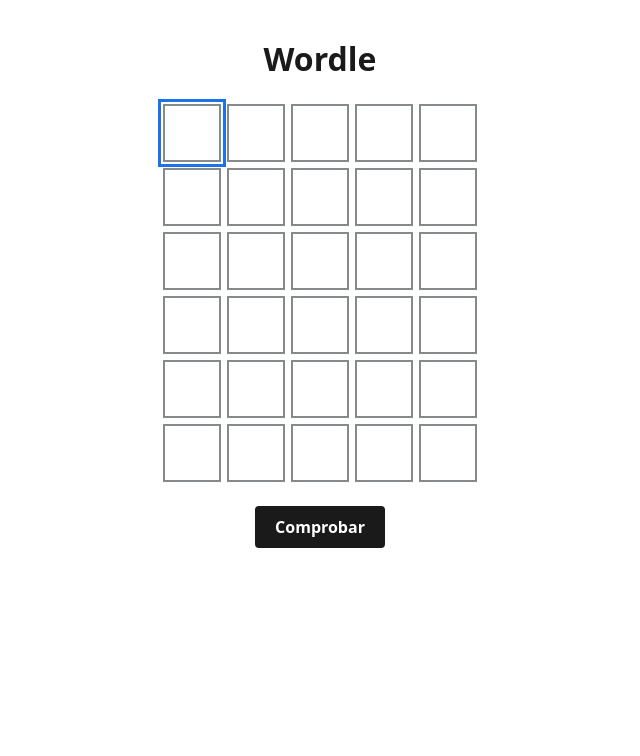
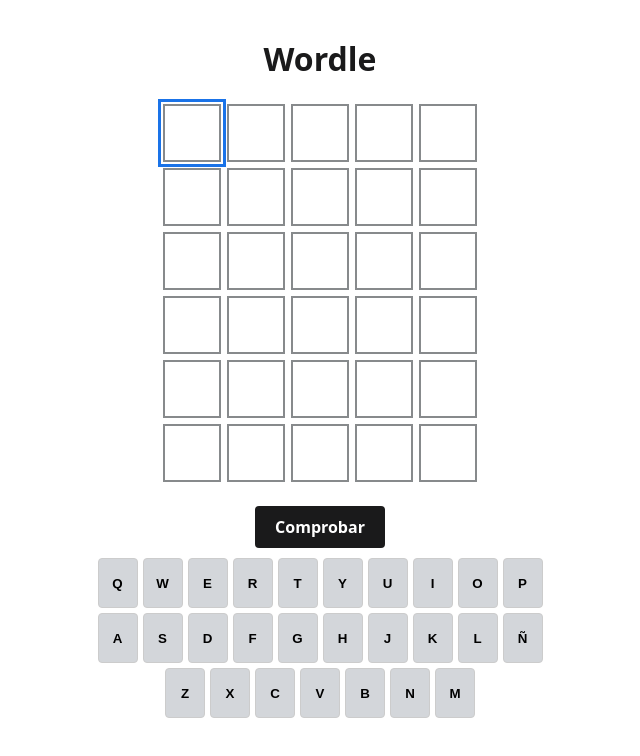
Before and after one commit to dariioosm/wordleDesin, a React (Vite) app in the folder wordle/: page / in a window 1280 px wide. Shown: the top 756 px of the page, without its empty margins (320-960 px from the left). Built offline with nearby package versions, Linux system fonts and the light colour scheme.

Commit message:
Funcion teclado (sin colores en las teclas)

```diff
--- a/wordle/src/App.jsx
+++ b/wordle/src/App.jsx
@@ -1,8 +1,9 @@
 import { useEffect, useState } from 'react'
 import Casilla from './components/casilla/Casilla.jsx'
+import Teclado from './components/teclado/Teclado.jsx'
 
 /*
-  TODO añadir aria-label fila columna estado y añadir bordes distintivos por si daltonismo
+  TODO añadir componente teclado que tenga letras coloreadas de la misma forma que en tablero
   */
 
 const FILAS = 6
@@ -44,7 +45,7 @@
   const ultimo = filaActual > 0 ? intentos[filaActual - 1].join('') : ''
   const ganada = ultimo === SOLUCION
   const terminada = ganada || filaActual === FILAS
-
+  const [coloresTecla, setColoresTecla] = useState({})
   useEffect(() => {
     //* Lleva el cursor a la primera casilla en la que se puede escribir
     document.querySelector('.casilla:enabled')?.focus()
@@ -95,7 +96,16 @@
 
     setFilaActual(filaActual + 1)
   }
-
+  function pulsarTecla(letra){
+    if(terminada)return
+    if (!/^[A-ZÑ]?$/.test(letra)) return
+    const fila= intentos[filaActual]
+    const c = fila.findIndex(letra=>letra=='')
+    if(c==-1 )return
+    const copia = intentos.map((fila)=>[...fila])
+    copia[filaActual][c]=letra
+    setIntentos(copia)
+  }
  return (
     <form className="juego" onSubmit={comprobar}>
       <h1>Wordle</h1>
@@ -131,6 +141,7 @@
           Comprobar
         </button>
       )}
+      <Teclado onPulsar={pulsarTecla} colores={{}}/>
     </form>
   )
 }
--- /dev/null
+++ b/wordle/src/components/teclado/Teclado.css
@@ -0,0 +1,39 @@
+.teclado{
+    display: flex;
+    flex-direction: column;
+    gap: 5px;
+    padding: 10px;
+}
+
+.fila-tecla{
+    display: flex;
+    justify-content: center;
+    gap: 5px;
+}
+
+.tecla {
+  width: 40px;
+  height: 50px;
+  border: 1px solid #ccc;
+  border-radius: 4px;
+  font-weight: bold;
+  background: #d3d6da; /* Color base (gris claro) */
+}
+
+.tecla.correcta {
+  background: #2e7d32;
+  border-color: #2e7d32;
+  color: #ffffff;
+}
+
+.tecla.presente {
+  background: #f2c94c;
+  border-color: #f2c94c;
+  color: #1a1a1b;
+}
+
+.tecla.ausente {
+  background: #5f6368;
+  border-color: #5f6368;
+  color: #ffffff;
+}
--- /dev/null
+++ b/wordle/src/components/teclado/Teclado.jsx
@@ -0,0 +1,23 @@
+function Teclado({onPulsar,colores}){
+    const filas = ['QWERTYUIOP','ASDFGHJKLÑ','ZXCVBNM']
+    return(
+        <div className="teclado">
+            {filas.map((fila,f)=>(
+                <div className="fila-tecla"
+                 key={f}>
+                    {[...fila].map((letra)=>(
+                        <button
+                            className={`tecla ${colores[letra] || ''}`}
+                            onClick={()=>onPulsar(letra)}
+                        >
+                        {letra}
+                        </button>
+                    ))}
+                </div>
+            ))
+
+            }
+        </div>
+    )
+}
+export default Teclado
--- a/wordle/src/main.jsx
+++ b/wordle/src/main.jsx
@@ -2,7 +2,7 @@
 import { createRoot } from 'react-dom/client'
 import './index.css'
 import App from './App.jsx'
-import Casilla from './components/casilla/Casilla.jsx'
+import './components/teclado/Teclado.css'
 
 createRoot(document.getElementById('root')).render(
   <StrictMode>
```
